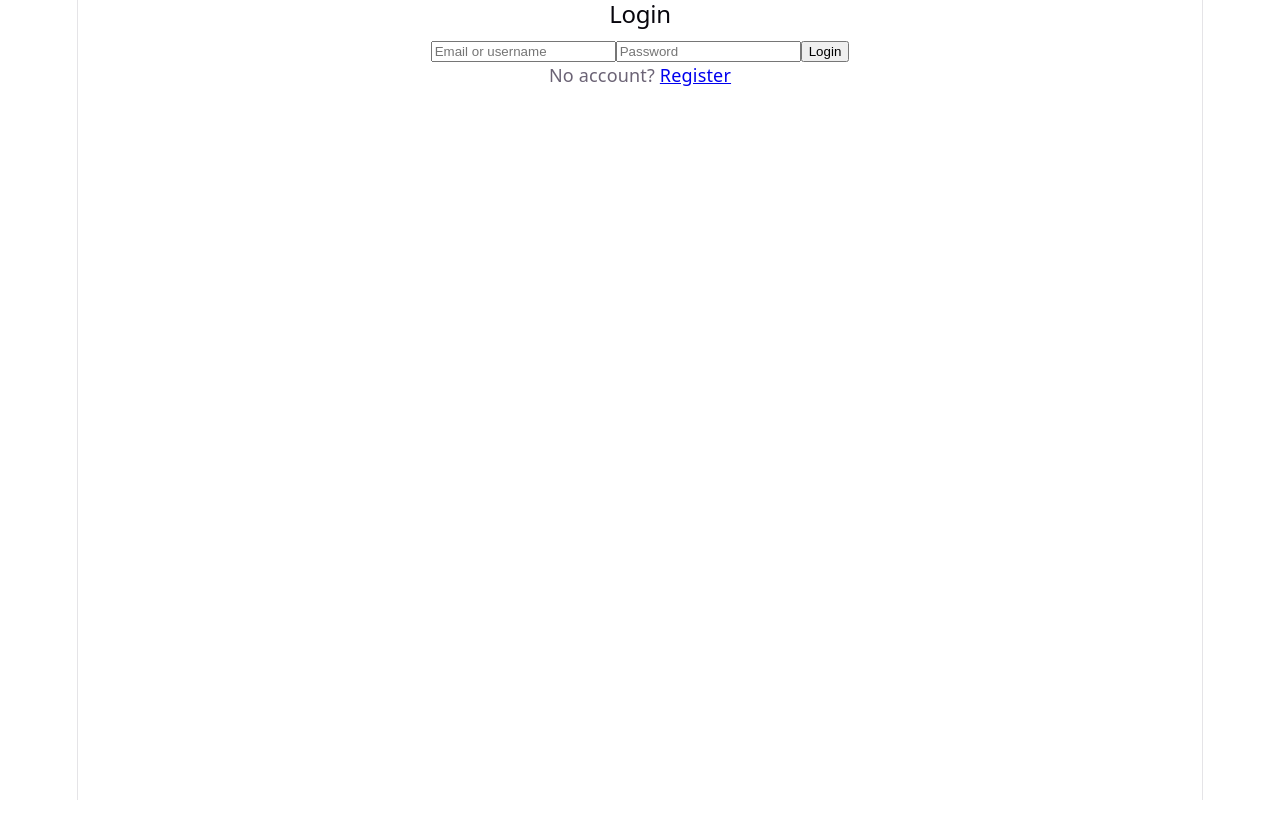
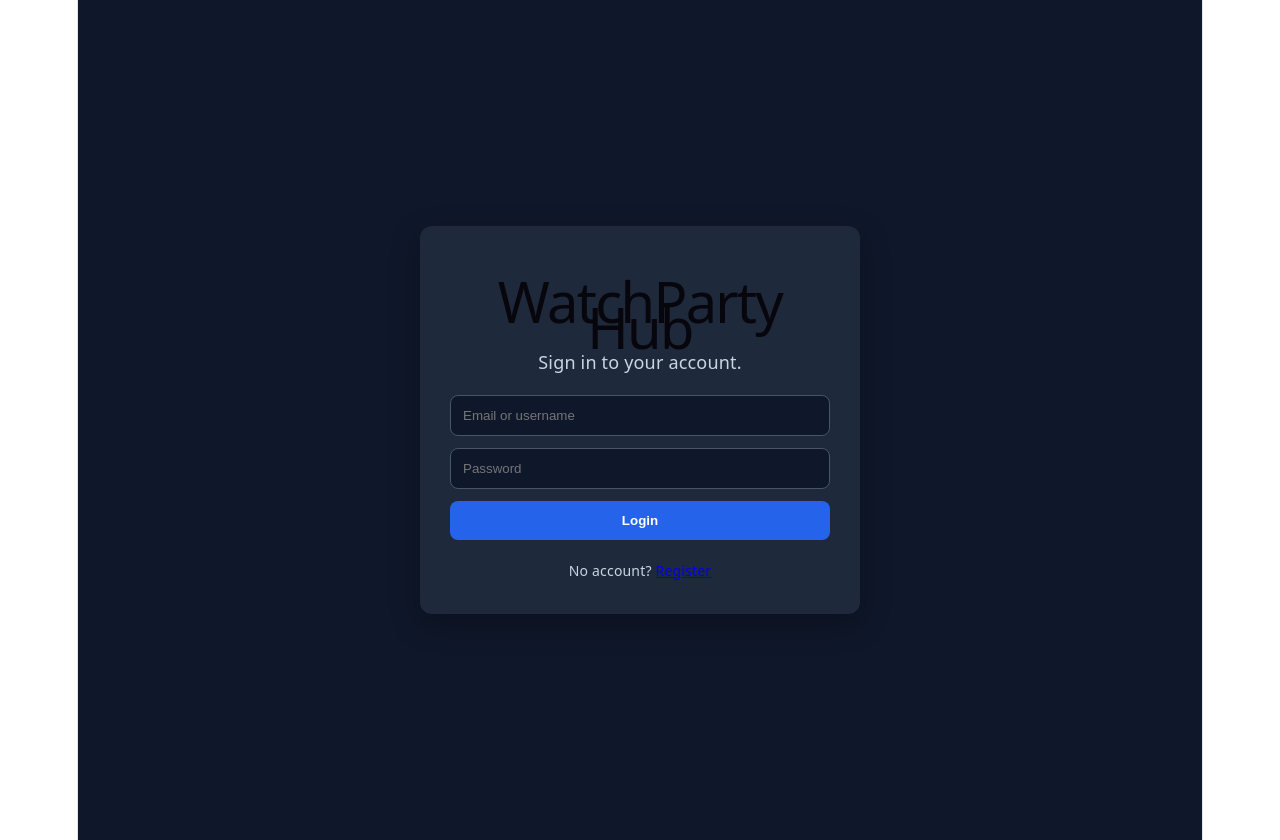
Before and after one commit to saiprakash025/watchparty-hub, a React (Vite) app in the folder frontend/watchparty-frontend/: page /login in a window 1280 px wide. Before the commit the page ends 800 px from the top, so only its background shows below. Built offline with nearby package versions, Linux system fonts and the light colour scheme; no server answers.

Commit message:
Fix: Add error handling + show error message to user

```diff
--- a/frontend/watchparty-frontend/src/pages/Login.jsx
+++ b/frontend/watchparty-frontend/src/pages/Login.jsx
@@ -1,37 +1,68 @@
 import { useState } from 'react';
-import { useNavigate } from 'react-router-dom';
+import { useNavigate, Link } from 'react-router-dom';
 import { useAuth } from '../context/AuthContext';
 
 export default function Login() {
   const [emailOrUsername, setEmailOrUsername] = useState('');
   const [password, setPassword] = useState('');
+  const [error, setError] = useState('');
   const { login } = useAuth();
   const navigate = useNavigate();
 
   const handleSubmit = async (e) => {
     e.preventDefault();
+    setError('');
+    try {
       await login({ emailOrUsername, password });
       navigate('/');
+    } catch (err) {
+      setError(err.response?.data?.message || 'Login failed. Please try again.');
+    }
   };
 
   return (
-    <form onSubmit={handleSubmit}>
-      <h2>Login</h2>
+    <div style={styles.container}>
+      <div style={styles.card}>
+        <h1 style={styles.title}>WatchParty Hub</h1>
+        <p style={styles.subtitle}>Sign in to your account.</p>
+
+        {error && <p style={styles.error}>{error}</p>}
+
+        <form onSubmit={handleSubmit} style={styles.form}>
           <input
+            style={styles.input}
             placeholder="Email or username"
             value={emailOrUsername}
             onChange={(e) => setEmailOrUsername(e.target.value)}
+            required
           />
           <input
+            style={styles.input}
             type="password"
             placeholder="Password"
             value={password}
             onChange={(e) => setPassword(e.target.value)}
+            required
           />
-      <button type="submit">Login</button>
-      <p>
-        No account? <a href="/register">Register</a>
+          <button type="submit" style={styles.button}>Login</button>
+        </form>
+
+        <p style={styles.bottomText}>
+          No account? <Link to="/register">Register</Link>
         </p>
-    </form>
+      </div>
+    </div>
   );
 }
+
+const styles = {
+  container: { minHeight: '100vh', display: 'flex', justifyContent: 'center', alignItems: 'center', background: '#0f172a', color: '#fff', padding: '20px' },
+  card: { width: '380px', background: '#1e293b', padding: '30px', borderRadius: '12px', boxShadow: '0 10px 30px rgba(0,0,0,0.3)' },
+  title: { marginBottom: '8px' },
+  subtitle: { marginBottom: '20px', color: '#cbd5e1' },
+  form: { display: 'flex', flexDirection: 'column', gap: '12px' },
+  input: { padding: '12px', borderRadius: '8px', border: '1px solid #475569', background: '#0f172a', color: '#fff' },
+  button: { padding: '12px', border: 'none', borderRadius: '8px', background: '#2563eb', color: '#fff', fontWeight: 'bold', cursor: 'pointer' },
+  error: { color: '#f87171', marginBottom: '10px' },
+  bottomText: { marginTop: '18px', fontSize: '14px', color: '#cbd5e1' }
+};
```
Lines whose indentation alone changed are shown as unchanged.
